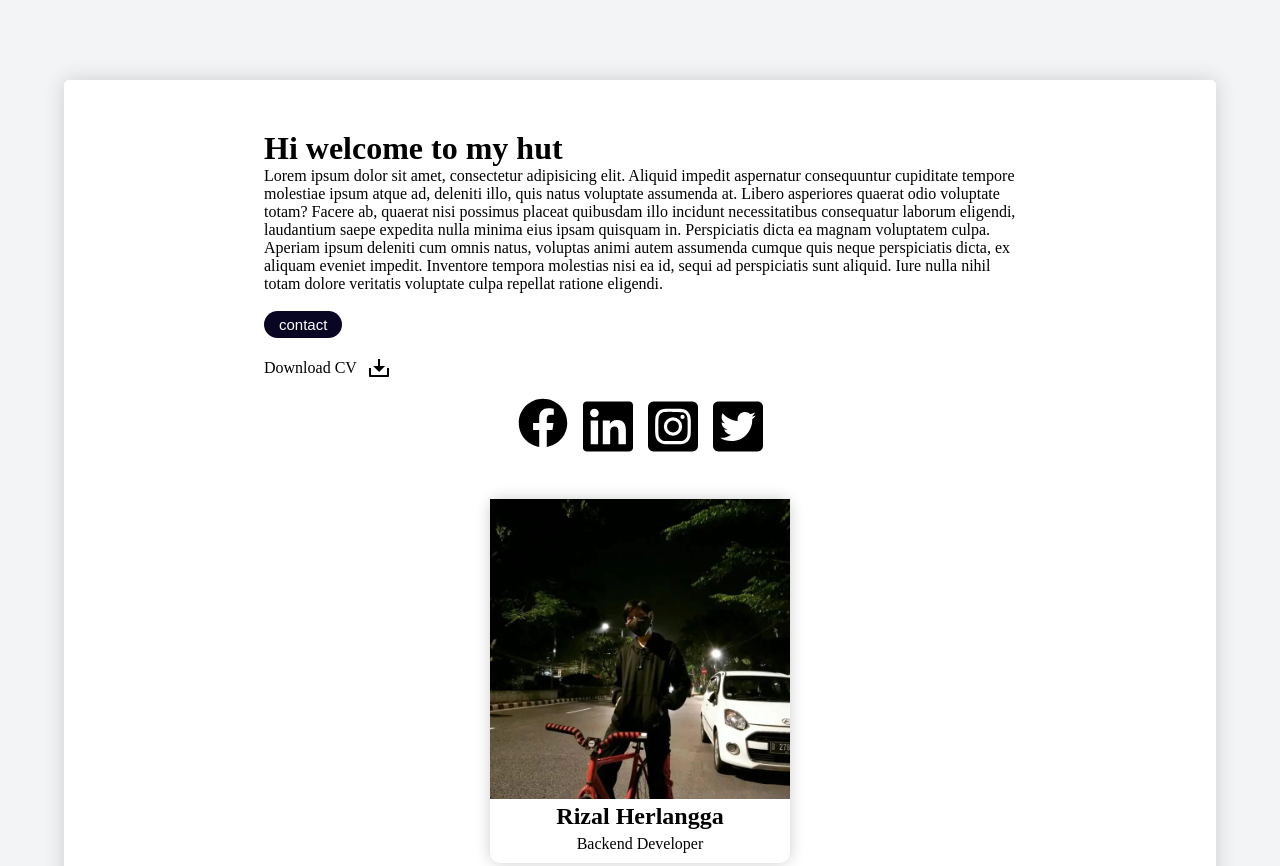
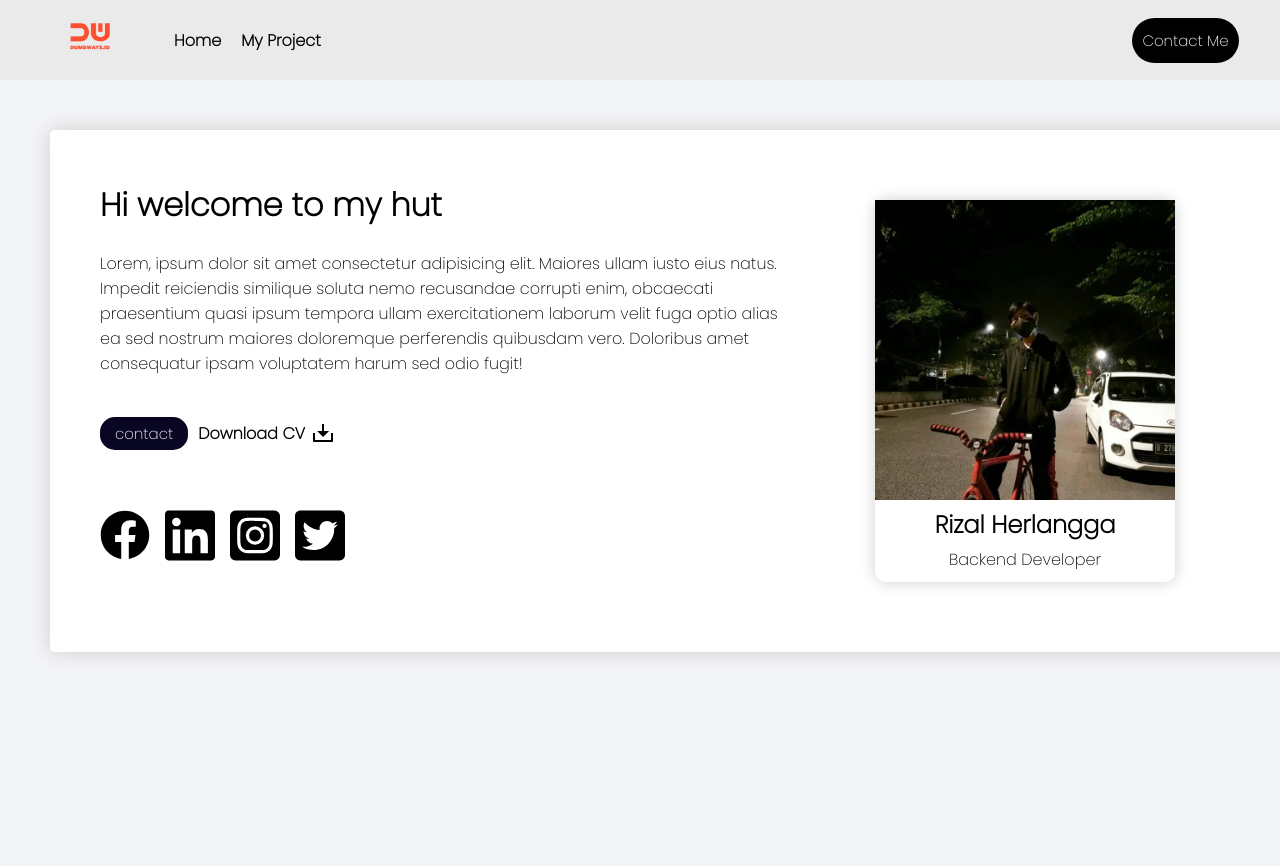
Before and after one commit to rizalherlangga/task-1, a plain HTML site: page index.html in a window 1280 px wide. Shown: the top 866 px of the page. After the commit the page ends 800 px from the top, so only its background shows below. Drawn offline with Linux system fonts and the light colour scheme.

Commit message:
nav, from, and layouting

```diff
--- /dev/null
+++ b/contact.css
@@ -0,0 +1,64 @@
+@import url("https://fonts.googleapis.com/css2?family=Poppins:wght@200&display=swap");
+@import url("https://fonts.googleapis.com/css2?family=Oswald:wght@500&family=Poppins:wght@200&display=swap");
+* {
+  font-family: "Poppins", sans-serif;
+  text-decoration: none;
+  margin: 0;
+}
+body {
+  background-color: #f3f4f6;
+}
+form {
+  width: 500px;
+  margin: 50px auto;
+  padding: 10px;
+}
+
+form h1 {
+  font-family: "Oswald", sans-serif;
+  text-align: center;
+  margin-bottom: 50px;
+}
+
+form div {
+  margin-top: 15px;
+}
+
+label {
+  font-weight: bold;
+  font-size: 20px;
+}
+
+input,
+select,
+textarea {
+  width: 100%;
+  padding: 10px;
+  margin-top: 10px;
+  border-radius: 10px;
+  border: 1px solid #dbdbdb;
+  background-color: white;
+  box-shadow: 0 0 15px #cecece;
+  resize: none;
+}
+
+input,
+textarea {
+  width: 477.5px;
+}
+
+button {
+  background-color: orangered;
+  border-radius: 10px;
+  border: none;
+  color: white;
+  padding: 6px 25px;
+  margin-top: 20px;
+  cursor: pointer;
+  font-size: 15px;
+  margin-left: 420px;
+}
+
+button:hover {
+  background-color: black;
+}
--- /dev/null
+++ b/index.css
@@ -0,0 +1,57 @@
+@import url("https://fonts.googleapis.com/css2?family=Poppins:wght@200&display=swap");
+* {
+  font-family: "Poppins", sans-serif;
+  margin: o;
+  text-decoration: none;
+}
+
+body {
+  width: 100%;
+  background-color: #f3f4f6;
+  margin: 0;
+  padding: 0;
+}
+
+.Cv {
+  display: flex;
+  gap: 10px;
+}
+
+.img {
+  display: flex;
+  align-items: center;
+  gap: 6px;
+  color: black;
+  font-weight: bold;
+}
+
+.img:hover {
+  color: orangered;
+}
+
+.logo {
+  width: 100%;
+  display: flex;
+  align-items: center;
+  gap: 15px;
+  margin-top: 32px;
+}
+
+.card {
+  width: 300px;
+  margin: 40px auto;
+  border-radius: 10px;
+  box-shadow: 0 0 15px #cecece;
+  text-align: center;
+  padding-bottom: 10px;
+}
+
+.card p {
+  text-align: center;
+  margin: 0;
+}
+
+.card h2 {
+  text-align: center;
+  margin: 0 0 5px 0;
+}
--- a/index.html
+++ b/index.html
@@ -5,65 +5,59 @@
     <meta http-equiv="X-UA-Compatible" content="IE=edge" />
     <meta name="viewport" content="width=device-width, initial-scale=1.0" />
     <title>Personal Web</title>
-
-    <style>
-      * {
-        box-sizing: border-box;
-        margin: 0;
-      }
-    </style>
+    <link rel="stylesheet" href="index.css" />
+    <link rel="stylesheet" href="navbar.css" />
   </head>
-  <body style="width: 100%; padding: 80px 64px; background-color: #f3f4f6">
-    <div
-      style="
-        width: 100%;
-        padding: 50px 200px;
-        border-radius: 5px;
-        box-shadow: 0 0 20px #cecece;
-        background-color: white;
-      "
+  <body>
+    <nav>
+      <div class="nav-left">
+        <a href="https://dumbways.id/" target="_blank">
+          <img src="image/brandred.png" alt="dumbways" width="40px" />
+        </a>
+      </div>
+      <div class="nav-center">
+        <ul>
+          <li>
+            <a href="index.html">Home</a>
+          </li>
+          <li>
+            <a href="https://himati-web.vercel.app/" target="_blank"
+              >My Project</a
             >
+          </li>
+        </ul>
+      </div>
+      <div class="nav-right">
+        <a href="contact.html">Contact Me</a>
+      </div>
+    </nav>
+    <div class="main">
+      <div class="about">
         <h1>Hi welcome to my hut</h1>
         <p>
-        Lorem ipsum dolor sit amet, consectetur adipisicing elit. Aliquid
-        impedit aspernatur consequuntur cupiditate tempore molestiae ipsum atque
-        ad, deleniti illo, quis natus voluptate assumenda at. Libero asperiores
-        quaerat odio voluptate totam? Facere ab, quaerat nisi possimus placeat
-        quibusdam illo incidunt necessitatibus consequatur laborum eligendi,
-        laudantium saepe expedita nulla minima eius ipsam quisquam in.
-        Perspiciatis dicta ea magnam voluptatem culpa. Aperiam ipsum deleniti
-        cum omnis natus, voluptas animi autem assumenda cumque quis neque
-        perspiciatis dicta, ex aliquam eveniet impedit. Inventore tempora
-        molestias nisi ea id, sequi ad perspiciatis sunt aliquid. Iure nulla
-        nihil totam dolore veritatis voluptate culpa repellat ratione eligendi.
+          Lorem, ipsum dolor sit amet consectetur adipisicing elit. Maiores
+          ullam iusto eius natus. Impedit reiciendis similique soluta nemo
+          recusandae corrupti enim, obcaecati praesentium quasi ipsum tempora
+          ullam exercitationem laborum velit fuga optio alias ea sed nostrum
+          maiores doloremque perferendis quibusdam vero. Doloribus amet
+          consequatur ipsam voluptatem harum sed odio fugit!
         </p>
         <br />
-      <button
-        style="
-          background-color: rgb(8, 6, 34);
-          color: white;
-          border-radius: 15px;
-          padding: 5px 15px;
-          border: none;
-          font-size: 15px;
-        "
+        <div class="Cv">
+          <a href="https://wa.me/6289652360864" target="_blank">
+            <button>contact</button>
+          </a>
+          <a
+            class="img"
+            href="https://drive.google.com/file/d/1iyNV0DxyR751SR08uPeeS--At5vcO4n3/view?usp=sharing"
+            target="_blank"
           >
-        contact
-      </button>
-      <br />
-      <br />
-      <div style="display: flex; align-items: center">
             Download CV
-        <img
-          src="image/download.png"
-          alt="download"
-          style="margin-left: 10px"
-        />
+            <img src="image/download.png" alt="download" />
+          </a>
         </div>
         <br />
-      <div
-        style="width: 100%; display: flex; justify-content: center; gap: 15px"
-      >
+        <div class="logo">
           <a href="https://www.facebook.com/herlangga.rizal" target="_blank">
             <img src="image/facebook.svg" alt="fb" width="50" />
           </a>
@@ -80,18 +74,10 @@
             <img src="image/square-twitter.svg" alt="fb" width="50" />
           </a>
         </div>
-      <div
-        style="
-          width: 300px;
-          margin: 40px auto;
-          border-radius: 10px;
-          box-shadow: 0 0 15px #cecece;
-          text-align: center;
-          padding-bottom: 10px;
-        "
-      >
+      </div>
+      <div class="card">
         <img src="image/profil.jpeg" alt="pp" style="width: 100%" />
-        <h2 style="text-align: center; margin: 0 0 5px 0">Rizal Herlangga</h2>
+        <h2>Rizal Herlangga</h2>
         <p style="text-align: center; margin: 0">Backend Developer</p>
       </div>
     </div>
--- /dev/null
+++ b/navbar.css
@@ -0,0 +1,79 @@
+@import url("https://fonts.googleapis.com/css2?family=Poppins:wght@200&display=swap");
+* {
+  font-family: "Poppins", sans-serif;
+  margin: o;
+  text-decoration: none;
+}
+
+nav {
+  background-color: #ebeaeb;
+  display: flex;
+  align-items: center;
+  height: 10vh;
+}
+
+.nav-right {
+  background-color: black;
+  padding: 10px;
+  border-radius: 30px;
+}
+
+.nav-right:hover {
+  background-color: orangered;
+}
+.nav-right a {
+  color: white;
+  font-size: 15px;
+}
+
+.nav-center {
+  width: 78%;
+}
+
+.nav-center ul {
+  display: flex;
+}
+.nav-center ul li {
+  list-style-type: none;
+  margin-right: 20px;
+}
+li a {
+  color: black;
+  font-weight: bold;
+}
+
+li a:hover {
+  color: orangered;
+}
+
+.nav-left {
+  width: 5%;
+  padding-left: 70px;
+}
+.main {
+  width: 1150px;
+  margin: 50px 50px;
+  padding: 30px 50px;
+  border-radius: 5px;
+  box-shadow: 0 0 20px #cecece;
+  background-color: white;
+  display: flex;
+}
+
+.about {
+  width: 700px;
+}
+
+button {
+  background-color: rgb(8, 6, 34);
+  color: white;
+  border-radius: 15px;
+  padding: 5px 15px;
+  border: none;
+  font-size: 15px;
+  cursor: pointer;
+}
+
+button:hover {
+  background-color: orangered;
+}
```
Also changed, not shown: contact.html (added, +66 -0 lines), image/brandred.png (added). Lines whose indentation alone changed are shown as unchanged.
